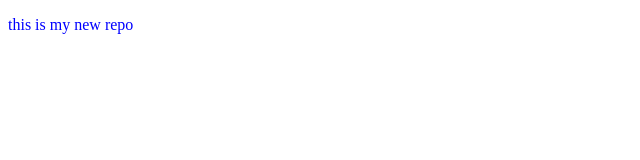
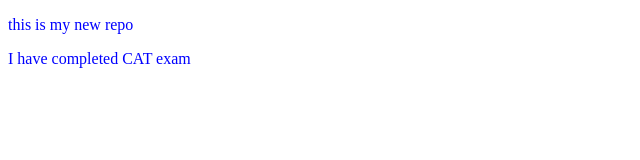
Before and after one commit to Shanthivardhan44/localrepo, a plain HTML site: page index.html in a window 1280 px wide. Shown: the whole page, without its empty margins (0-640 px from the left). Drawn offline with Linux system fonts and the light colour scheme.

Commit message:
my new feature

```diff
--- a/index.html
+++ b/index.html
@@ -8,5 +8,6 @@
 </head>
 <body>
     <p>this is my new repo</p>
+    <p>I have completed CAT exam </p>
 </body>
 </html>
```
